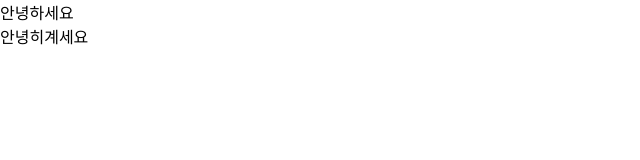
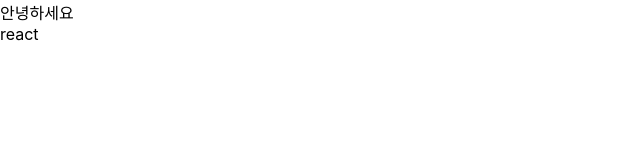
Before and after one commit to HanSeungHyeop/restart-react, a React (Create React App) app: page / in a window 1280 px wide. Shown: the top 160 px of the page, without its empty margins (0-640 px from the left). Built offline with nearby package versions, Linux system fonts and the light colour scheme.

Commit message:
1-4 variable in js

```diff
--- a/src/App.js
+++ b/src/App.js
@@ -3,11 +3,12 @@
 import Hello from './Hello';
 
 function App() {
+  const name = 'react';
   return (
     <>
-      {/* div태그로 감싸기 애매할때 Fragment라는걸 사용 */}
       <Hello />
-      <div>안녕히계세요</div>
+      <div>{name}</div>
+      {/* 자바스크립트의 변수를 보여줄 때 {}로 감싸서 보여줌 */}
     </>
   );
 }
```
